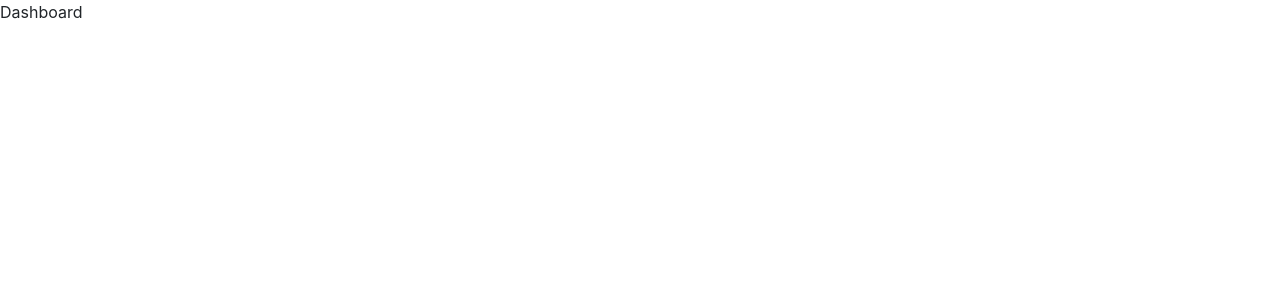
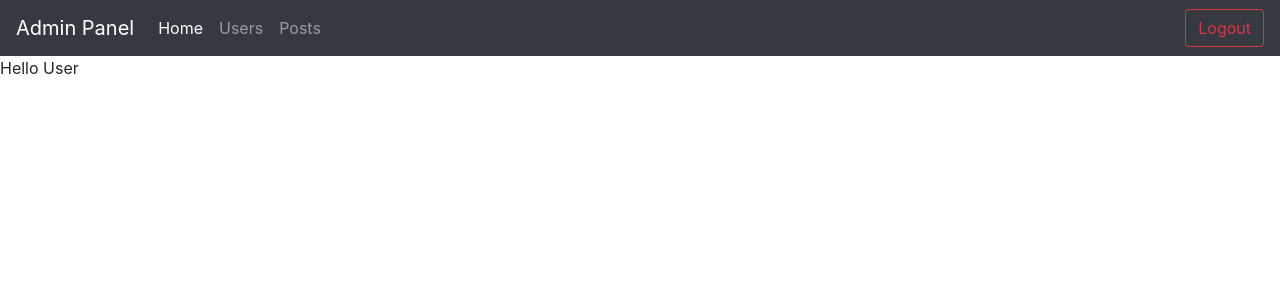
Before and after one commit to YashKumarVerma/smoke-trees-bose-auto-guide-admin, a React (Create React App) app: page /dashboard in a window 1280 px wide. Shown: the top 300 px of the page. Built offline with nearby package versions, Linux system fonts and the light colour scheme.

Commit message:
Page routing done

```diff
--- a/src/App.js
+++ b/src/App.js
@@ -5,6 +5,8 @@ import "./App.css";
 // importing pages
 import LandingPage from "./pages/LandingPage";
 import Dashboard from "./pages/Dashboard";
+import UsersPage from "./pages/Dashboard/Users";
+import PostsPage from "./pages/Dashboard/Posts";
 
 function App() {
   return (
@@ -12,6 +14,8 @@ function App() {
       <Switch>
         <Route exact path="/" component={LandingPage} />
         <Route exact path="/dashboard" component={Dashboard} />
+        <Route exact path="/dashboard/users" component={UsersPage} />
+        <Route exact path="/dashboard/posts" component={PostsPage} />
       </Switch>
     </BrowserRouter>
   );
--- a/src/components/Navbar.jsx
+++ b/src/components/Navbar.jsx
@@ -4,8 +4,8 @@ import { Link, Redirect } from "react-router-dom";
 class navBar extends React.Component {
   constructor(props) {
     super(props);
-
     this.state = { redirect: false };
+    this.childRoute = window.location.pathname.split("/")[2];
   }
 
   //   function to execure logout mechanism
@@ -32,7 +32,8 @@ class navBar extends React.Component {
     return (
       <nav className="navbar navbar-expand-sm navbar-dark bg-dark">
         {this.renderRedirect()}
-        <Link to="/">
+        {console.log()}
+        <Link to="/dashboard">
           <div className="navbar-brand">Admin Panel</div>
         </Link>
         <button
@@ -48,7 +49,46 @@ class navBar extends React.Component {
         </button>
 
         <div className="collapse navbar-collapse" id="navbarExpansion">
-          <ul className="navbar-nav mr-auto"></ul>
+          <ul className="navbar-nav mr-auto">
+            {this.props.isLoggedIn ? (
+              <>
+                <Link to="/dashboard">
+                  <li
+                    className={"nav-item " + (this.childRoute ? " " : "active")}
+                  >
+                    <a className="nav-link">
+                      Home <span className="sr-only">(current)</span>
+                    </a>
+                  </li>
+                </Link>
+                <Link to="/dashboard/users">
+                  <li
+                    className={
+                      "nav-item " +
+                      (this.childRoute === "users" ? "active" : "")
+                    }
+                  >
+                    <a className="nav-link">
+                      Users <span className="sr-only">(current)</span>
+                    </a>
+                  </li>
+                </Link>
+
+                <Link to="/dashboard/posts">
+                  <li
+                    className={
+                      "nav-item " +
+                      (this.childRoute === "posts" ? "active" : "")
+                    }
+                  >
+                    <a className="nav-link">
+                      Posts <span className="sr-only">(current)</span>
+                    </a>
+                  </li>
+                </Link>
+              </>
+            ) : null}
+          </ul>
           <form className="form-inline my-2 my-md-0">
             {this.props.isLoggedIn ? (
               <button
--- /dev/null
+++ b/src/components/dashboard/Widgets.jsx
@@ -0,0 +1,5 @@
+import React from "react";
+
+const Widget = () => <div> Hello User </div>;
+
+export default Widget;
--- a/src/pages/Dashboard.jsx
+++ b/src/pages/Dashboard.jsx
@@ -1,11 +1,13 @@
 import React from "react";
 
-class Dashboard extends React.Component {
-  componentDidMount() {}
+import NavBar from "../components/Navbar";
+import StatsWidget from "../components/dashboard/Widgets";
 
-  render() {
-    return <div>Dashboard</div>;
-  }
-}
+const Dashboard = () => (
+  <div>
+    <NavBar isLoggedIn={true} />
+    <StatsWidget />
+  </div>
+);
 
 export default Dashboard;
--- /dev/null
+++ b/src/pages/Dashboard/Posts.jsx
@@ -0,0 +1,19 @@
+import React from "react";
+
+import Navbar from "../../components/Navbar";
+
+class PostsPage extends React.Component {
+  constructor() {
+    super();
+  }
+
+  render() {
+    return (
+      <div>
+        <Navbar isLoggedIn={true} />
+      </div>
+    );
+  }
+}
+
+export default PostsPage;
--- /dev/null
+++ b/src/pages/Dashboard/Users.jsx
@@ -0,0 +1,11 @@
+import React from "react";
+
+import Navbar from "../../components/Navbar";
+
+const UsersPage = () => (
+  <div>
+    <Navbar isLoggedIn={true} />
+  </div>
+);
+
+export default UsersPage;
--- a/src/scripts/authentication.js
+++ b/src/scripts/authentication.js
@@ -11,7 +11,7 @@ class Authentication {
         .then((resp) => {
           // save the items in local storage
           console.log(resp.data.payload);
-          localStorage.setItem("token", resp.data.payload);
+          localStorage.setItem("token", resp.data.payload.token);
 
           resolve({ error: false });
         })
```
